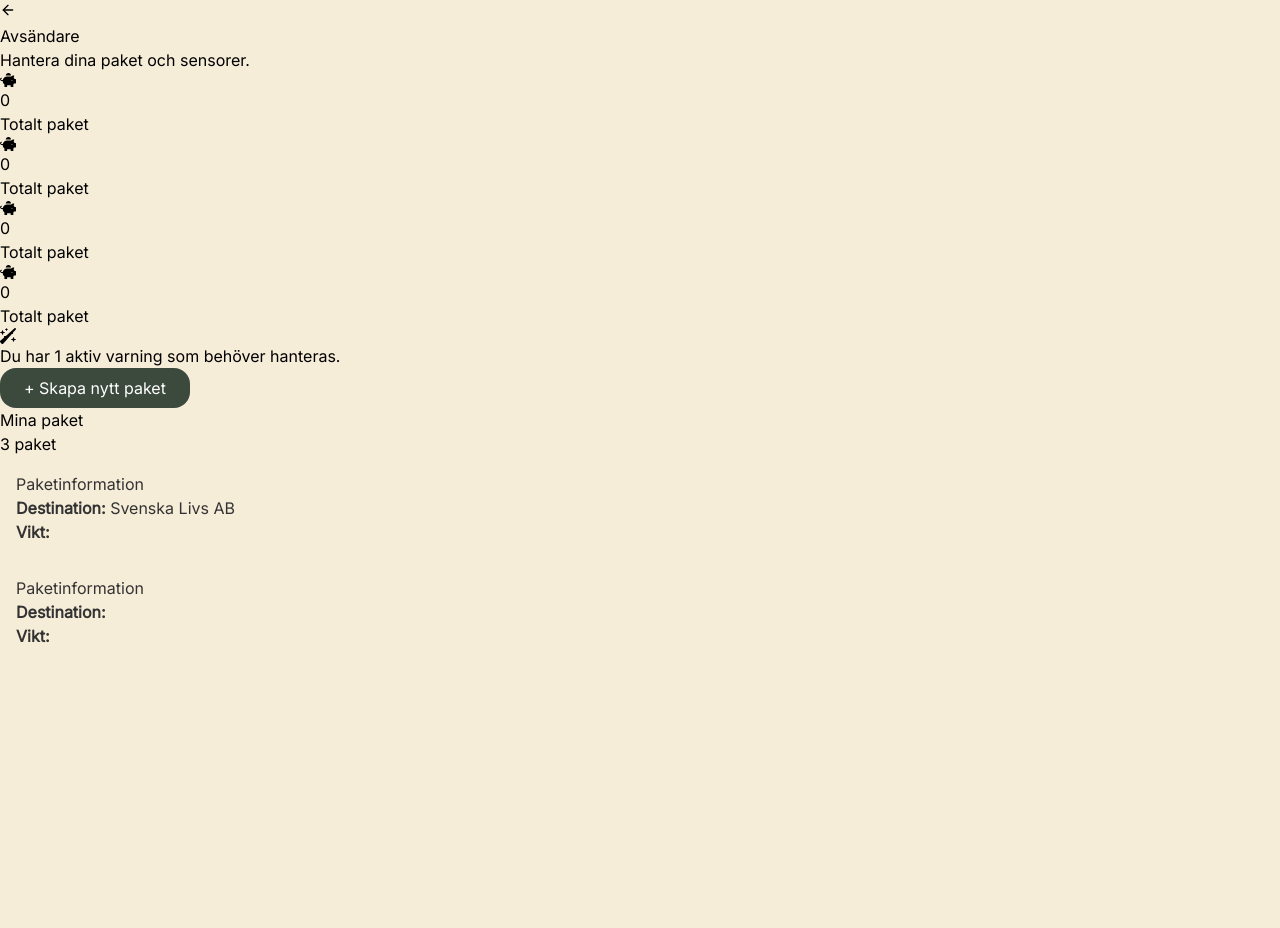
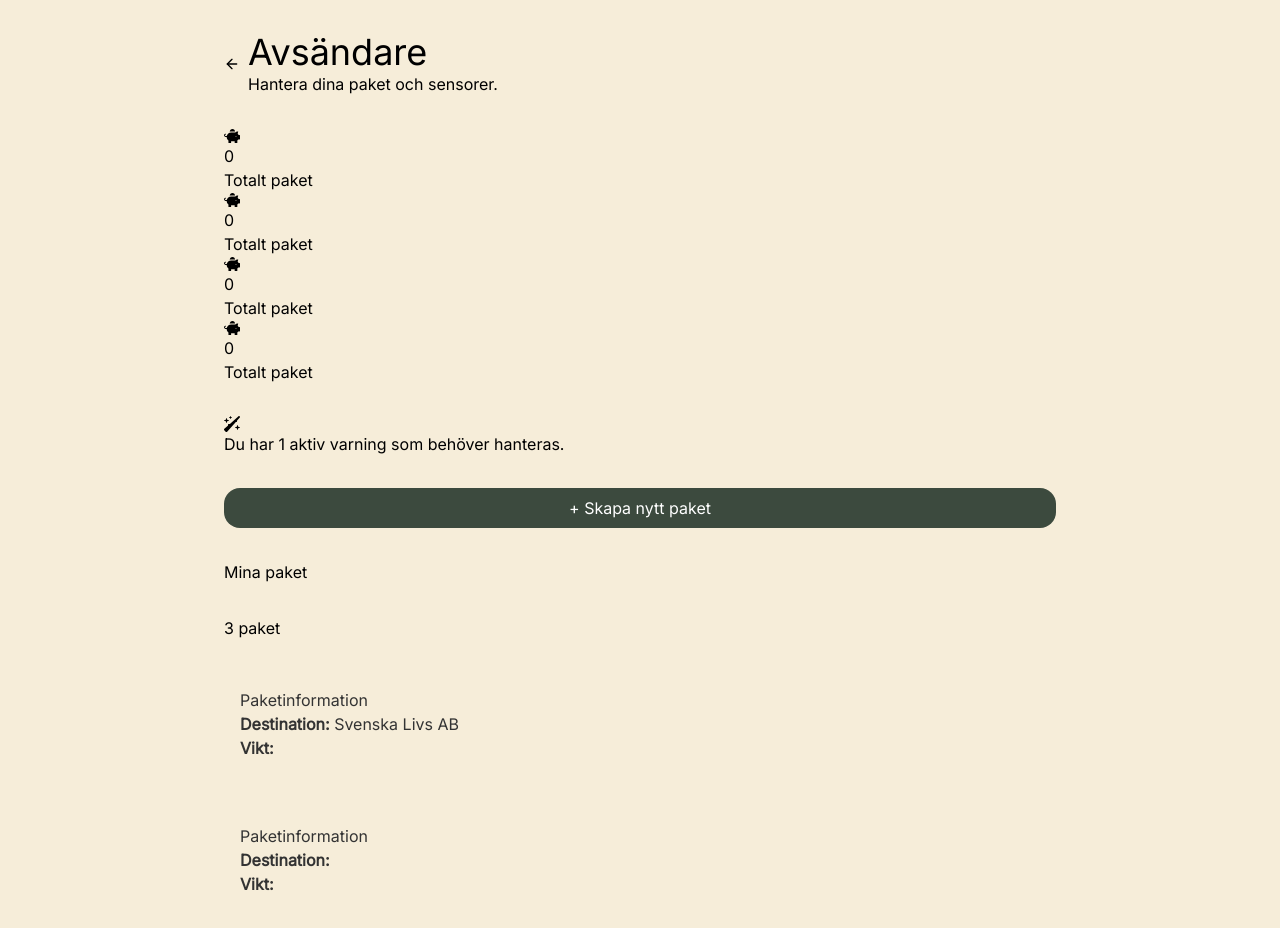
Before and after one commit to ChasAcademy-Team-9/frontend, a React (Vite) app: page /sender in a window 1280 px wide. Shown: the top 928 px of the page. Before the commit the page ends 800 px from the top, so only its background shows below. Built offline with nearby package versions, Linux system fonts and the light colour scheme.

Commit message:
Same header for Sender.tsx

```diff
--- a/src/pages/sender/Sender.tsx
+++ b/src/pages/sender/Sender.tsx
@@ -9,10 +9,14 @@ export function Sender() {
   const navigate = useNavigate();
 
   return (
-    <main>
-      <BackArrow />
-      <h1>Avsändare</h1>
-      <p>Hantera dina paket och sensorer.</p>
+    <main className="flex flex-col p-8 gap-8 max-w-4xl mx-auto">
+      <header className="flex gap-2">
+        <BackArrow />
+        <div className="flex flex-col">
+          <h1 className="text-4xl">Avsändare</h1>
+          <p>Hantera dina paket och sensorer.</p>
+        </div>
+      </header>
       <section>
         <div>
           {" "}
```
